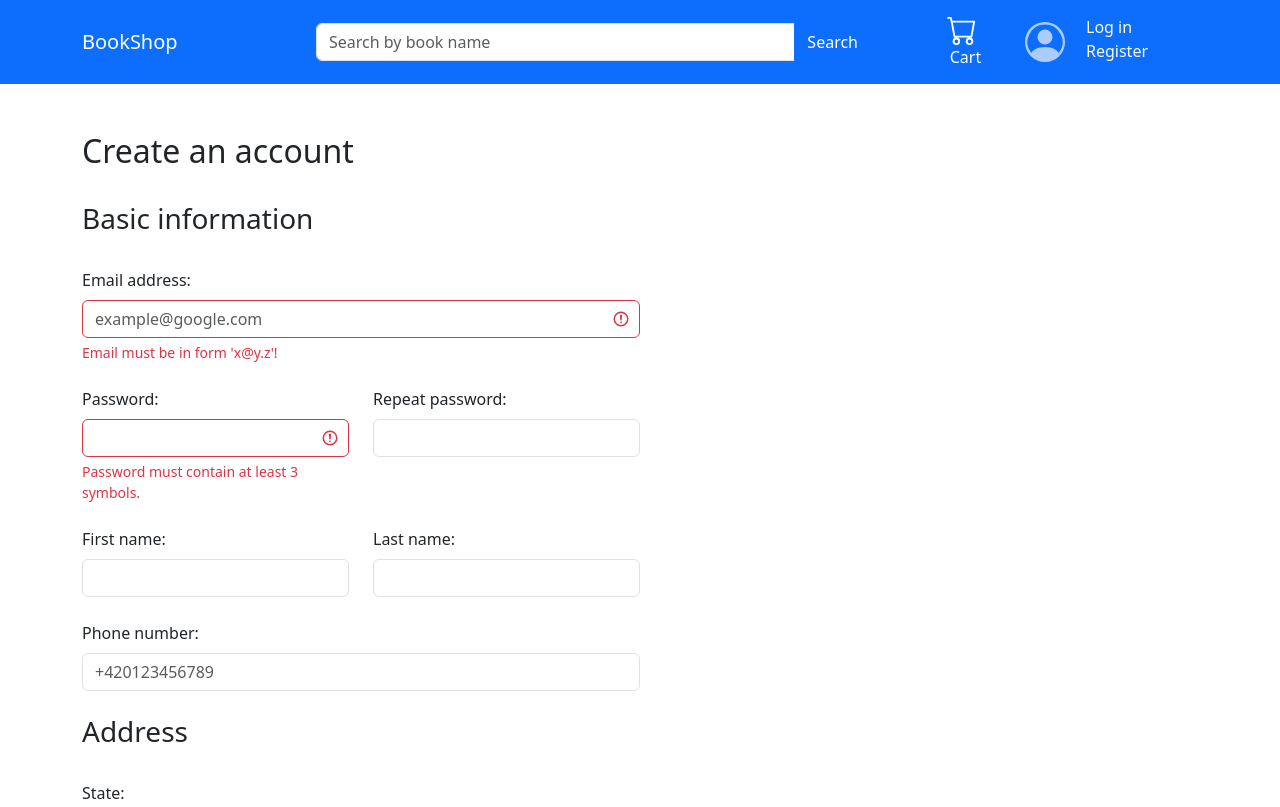
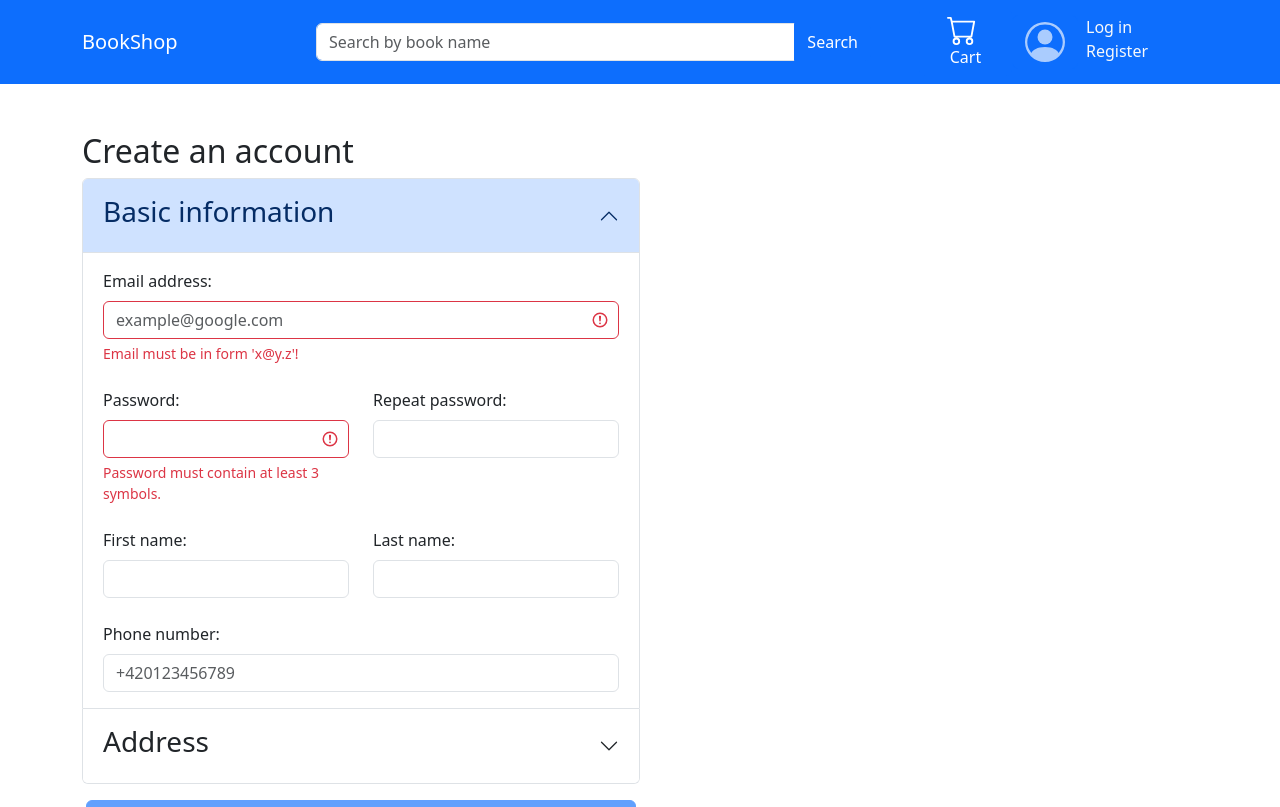
Before and after one commit to Aenariss/pis-projekt, a React (Create React App) app in the folder src/main/frontend/: page /register in a window 1280 px wide. Shown: the top 807 px of the page. Built offline with nearby package versions, Linux system fonts and the light colour scheme.

Commit message:
Frontend: using accordion for profile/register

```diff
--- a/src/main/frontend/src/components/UserForm/index.jsx
+++ b/src/main/frontend/src/components/UserForm/index.jsx
@@ -3,7 +3,7 @@
  * @author Lukas Petr <xpetrl06>
  */
 
-import {Button, Col, Form, Row, Stack} from 'react-bootstrap';
+import {Accordion, Button, Col, Form, Row, Stack} from 'react-bootstrap';
 import ChangePassword from './ChangePassword';
 import {useMemo, useState} from 'react';
 import { isEmailValid } from './utils';
@@ -96,9 +96,14 @@ export default function UserForm({
   return (
     <>
       <Form className='w-50' onSubmit={handleSubmit}>
+        <h2>{title}</h2>
+        <Accordion defaultActiveKey={['0']} alwaysOpen>
+          <Accordion.Item eventKey='0'>
+            <Accordion.Header>
+              <h3>Basic information</h3>
+            </Accordion.Header>
+            <Accordion.Body>
               <Stack gap={4}>
-          <h2>{title}</h2>
-          <h3>Basic information</h3>
                 <Row>
                   <Form.Group as={Col}>
                       <Form.Label htmlFor='email'>Email address:</Form.Label>
@@ -157,7 +162,15 @@ export default function UserForm({
                 {type === 'profile' && (
                   <ChangePassword />
                 )}
+              </Stack>
+            </Accordion.Body>
+          </Accordion.Item>
+          <Accordion.Item eventKey='1'>
+            <Accordion.Header>
               <h3>Address</h3>
+            </Accordion.Header>
+            <Accordion.Body>
+              <Stack gap={4}>
                 <Address state={state}
                         town={town}
                         postcode={postCode}
@@ -168,13 +181,18 @@ export default function UserForm({
                         onPostcodeChange={setPostCode}
                         onStreetChange={setStreet}
                         onStreetNumberChange={setStreetNumber}/>
+              </Stack>
+            </Accordion.Body>
+          </Accordion.Item>
+        </Accordion>
+        <Row className='p-3'>
           <Button type='submit' disabled={disableSubmit}>
             {type !== 'register'
               ? 'Save'
               : 'Register'
             }
           </Button>
-        </Stack>
+        </Row>
       </Form>
     </>
   );
```
Lines whose indentation alone changed are shown as unchanged.
